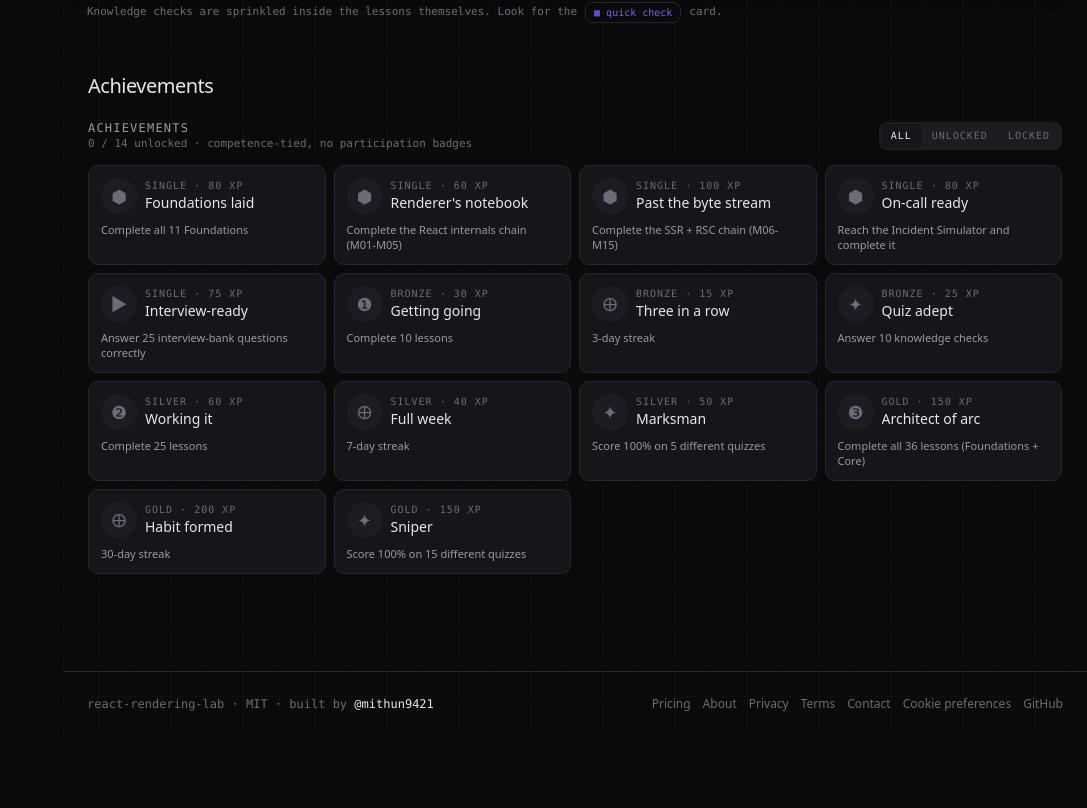
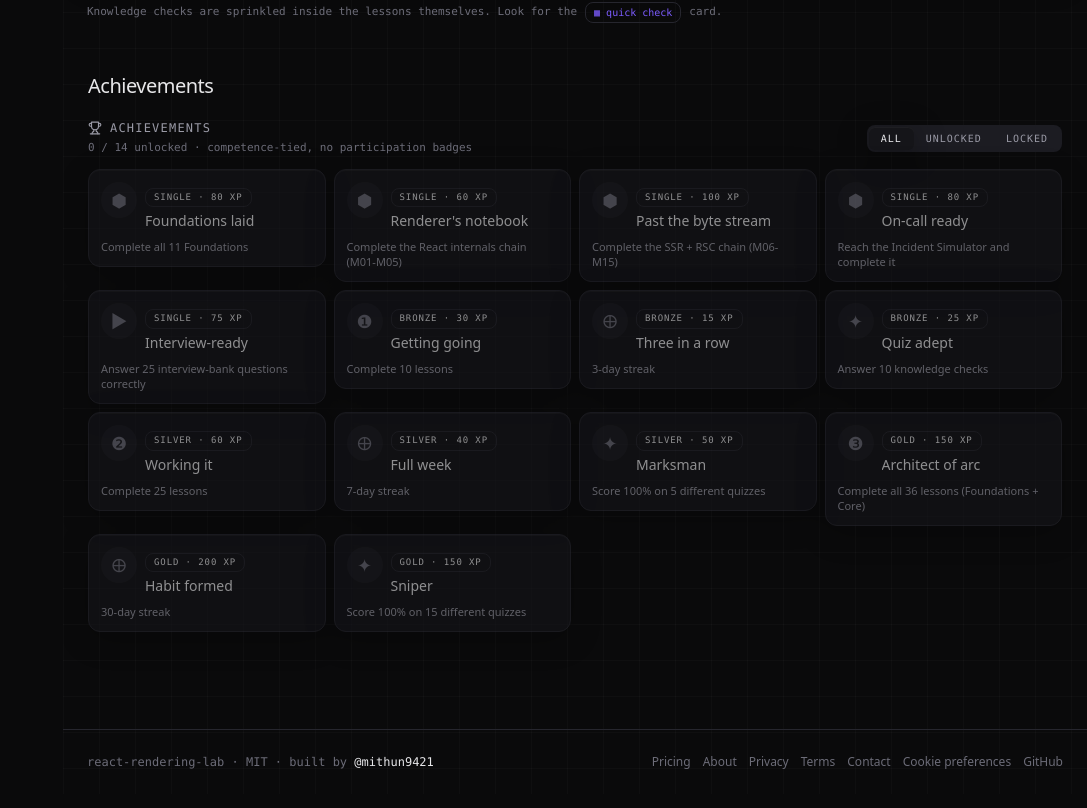
Before and after one commit to mithun9421/react-rendering-lab, a Next.js app: page /lab in a window 1280 px wide. Shown: the part 1320-2128 px from the top of the page, without its empty margins (193-1280 px from the left). Built offline with nearby package versions, Linux system fonts and the light colour scheme; no server answers.

Commit message:
feat(visual): shadcn refactor batch 2 — progress components
Convert AchievementsGallery, ContinueReadingBanner, ShareCard to use:
- cn() util instead of raw clsx
- shadcn Button + Progress primitives
- lucide icons in place of unicode glyphs

```diff
--- a/src/progress/AchievementsGallery.tsx
+++ b/src/progress/AchievementsGallery.tsx
@@ -2,7 +2,11 @@
 
 import { useState } from "react";
 import { motion } from "framer-motion";
-import clsx from "clsx";
+import { Check, Trophy } from "lucide-react";
+import { Card, CardContent } from "@/components/ui/card";
+import { Tabs, TabsList, TabsTrigger } from "@/components/ui/tabs";
+import { Badge } from "@/components/ui/badge";
+import { cn } from "@/lib/utils";
 import { ACHIEVEMENTS, type Achievement, type AchievementTier } from "./achievements";
 import { useProgress } from "./store";
 
@@ -25,29 +29,29 @@ export function AchievementsGallery() {
 
   return (
     <section>
-      <header className="mb-3 flex items-center justify-between gap-3">
+      <header className="mb-3 flex flex-wrap items-center justify-between gap-3">
         <div>
-          <h2 className="font-mono text-xs uppercase tracking-widest text-ink-muted">
+          <h2 className="flex items-center gap-2 font-mono text-xs uppercase tracking-widest text-ink-muted">
+            <Trophy className="size-3.5" />
             Achievements
           </h2>
-          <p className="font-mono text-[11px] text-ink-dim">
+          <p className="mt-1 font-mono text-[11px] tabular-nums text-ink-dim">
             {unlockedCount} / {sorted.length} unlocked · competence-tied, no participation badges
           </p>
         </div>
-        <div className="flex rounded-md bg-bg-elevated p-0.5 text-xs">
+        <Tabs value={filter} onValueChange={(v) => setFilter(v as typeof filter)}>
+          <TabsList className="h-auto p-0.5">
             {(["all", "unlocked", "locked"] as const).map((f) => (
-            <button
+              <TabsTrigger
                 key={f}
-              onClick={() => setFilter(f)}
-              className={clsx(
-                "rounded px-2.5 py-1 font-mono text-[10px] uppercase tracking-widest",
-                filter === f ? "bg-bg-panel text-ink" : "text-ink-dim hover:text-ink"
-              )}
+                value={f}
+                className="font-mono text-[10px] uppercase tracking-widest"
               >
                 {f}
-            </button>
+              </TabsTrigger>
             ))}
-        </div>
+          </TabsList>
+        </Tabs>
       </header>
 
       <ul className="grid grid-cols-2 gap-2 sm:grid-cols-3 lg:grid-cols-4">
@@ -65,16 +69,18 @@ function Tile({ a, unlockedAt }: { a: Achievement; unlockedAt?: number }) {
     <motion.li
       initial={{ opacity: 0, y: 4 }}
       animate={{ opacity: 1, y: 0 }}
-      className={clsx(
-        "relative overflow-hidden rounded-lg border p-3 transition",
-        locked
-          ? "border-bg-border bg-bg-panel opacity-60"
-          : tierGlow(a.tier)
+      transition={{ duration: 0.16, ease: "easeOut" }}
+    >
+      <Card
+        className={cn(
+          "relative overflow-hidden",
+          locked ? "opacity-60" : tierGlow(a.tier)
         )}
       >
+        <CardContent className="p-3">
           <div className="flex items-start gap-2">
             <span
-          className={clsx(
+              className={cn(
                 "grid size-9 shrink-0 place-items-center rounded-full text-lg",
                 locked ? "bg-bg-elevated text-ink-dim" : tierBg(a.tier)
               )}
@@ -82,18 +88,24 @@ function Tile({ a, unlockedAt }: { a: Achievement; unlockedAt?: number }) {
               {a.symbol ?? "★"}
             </span>
             <div className="min-w-0">
-          <div className="truncate font-mono text-[10px] uppercase tracking-widest text-ink-dim">
+              <Badge
+                variant="outline"
+                className="font-mono text-[9px] uppercase tracking-widest tabular-nums"
+              >
                 {a.tier} · {a.xp} XP
-          </div>
-          <div className="truncate text-sm font-medium text-ink">{a.title}</div>
+              </Badge>
+              <div className="mt-1 truncate text-sm font-medium text-ink">{a.title}</div>
             </div>
           </div>
           <p className="mt-2 text-[11px] leading-snug text-ink-muted">{a.criterion}</p>
           {unlockedAt && (
-        <p className="mt-2 font-mono text-[10px] text-accent-good">
-          ✓ {new Date(unlockedAt).toLocaleDateString()}
+            <p className="mt-2 flex items-center gap-1 font-mono text-[10px] text-accent-good">
+              <Check className="size-3" />
+              {new Date(unlockedAt).toLocaleDateString()}
             </p>
           )}
+        </CardContent>
+      </Card>
     </motion.li>
   );
 }
--- a/src/progress/ContinueReadingBanner.tsx
+++ b/src/progress/ContinueReadingBanner.tsx
@@ -3,7 +3,10 @@
 import Link from "next/link";
 import { useEffect, useState } from "react";
 import { motion, AnimatePresence } from "framer-motion";
-import clsx from "clsx";
+import { BookmarkCheck, X } from "lucide-react";
+import { Button } from "@/components/ui/button";
+import { Progress } from "@/components/ui/progress";
+import { cn } from "@/lib/utils";
 import { useProgress } from "./store";
 import { moduleBySlug } from "@/modules/registry";
 
@@ -58,42 +61,42 @@ export function ContinueReadingBanner({ variant = "inline" }: { variant?: "inlin
           animate={{ opacity: 1, y: 0 }}
           exit={{ opacity: 0, y: variant === "sticky" ? -16 : 4 }}
           transition={{ duration: 0.18 }}
-          className={clsx(
+          className={cn(
             variant === "sticky"
               ? "sticky top-0 z-40 border-b border-accent/30 bg-bg-subtle/80 backdrop-blur"
-              : "mb-4 rounded-xl border border-accent/40 bg-accent/[0.06]"
+              : "mb-4 rounded-lg border border-accent/40 bg-accent/[0.06]"
           )}
           role="dialog"
           aria-label="Continue reading"
         >
           <div
-            className={clsx(
+            className={cn(
               "mx-auto flex max-w-6xl flex-wrap items-center gap-3 px-4 py-3 sm:px-6",
               variant === "inline" && "p-4"
             )}
           >
-            <span className="font-mono text-[10px] uppercase tracking-widest text-accent">
-              ⟲ pick up where you left off
+            <span className="flex items-center gap-1.5 font-mono text-[10px] uppercase tracking-widest text-accent">
+              <BookmarkCheck className="size-3.5" />
+              pick up where you left off
             </span>
             <BannerBody slug={lastReading.slug} pct={lastReading.scrollPct} />
             <div className="ml-auto flex flex-wrap items-center gap-2">
-              <Link
-                href={`/lab/${lastReading.slug}`}
-                className="rounded-md bg-accent px-3 py-1.5 text-xs font-medium text-white shadow-glass active:scale-95 hover:brightness-110"
-              >
-                Resume →
-              </Link>
-              <button
+              <Button asChild size="sm">
+                <Link href={`/lab/${lastReading.slug}`}>Resume →</Link>
+              </Button>
+              <Button
                 type="button"
+                variant="ghost"
+                size="icon"
                 onClick={() => {
                   setClosing(true);
                   setTimeout(dismiss, 200);
                 }}
-                className="rounded-md border border-bg-border bg-bg-elevated px-2.5 py-1.5 font-mono text-[11px] text-ink-muted hover:text-ink"
                 aria-label="Dismiss continue reading"
+                className="size-8"
               >
-                dismiss
-              </button>
+                <X className="size-4" />
+              </Button>
             </div>
           </div>
         </motion.div>
@@ -109,14 +112,9 @@ function BannerBody({ slug, pct }: { slug: string; pct: number }) {
   return (
     <div className="min-w-0 flex-1">
       <div className="truncate text-sm font-medium text-ink">{title}</div>
-      <div className="mt-0.5 flex items-center gap-2 font-mono text-[11px] text-ink-dim">
-        <span>{percent}% in</span>
-        <span className="h-1 w-24 overflow-hidden rounded-full bg-bg-elevated">
-          <span
-            className="block h-full bg-accent"
-            style={{ width: `${percent}%` }}
-          />
-        </span>
+      <div className="mt-1 flex items-center gap-2 font-mono text-[11px] text-ink-dim">
+        <span className="tabular-nums">{percent}% in</span>
+        <Progress value={percent} className="h-1 w-24" />
       </div>
     </div>
   );
--- a/src/progress/ShareCard.tsx
+++ b/src/progress/ShareCard.tsx
@@ -1,7 +1,10 @@
 "use client";
 
 import { useState } from "react";
-import clsx from "clsx";
+import { Share2, Copy, Download, Check, Twitter, Linkedin } from "lucide-react";
+import { Button } from "@/components/ui/button";
+import { Card, CardContent, CardHeader } from "@/components/ui/card";
+import { Badge } from "@/components/ui/badge";
 import { useProgress, levelOf, computeStreak } from "./store";
 
 /**
@@ -75,16 +78,17 @@ export function ShareCard() {
   }
 
   return (
-    <section className="rounded-xl border border-accent/30 bg-gradient-to-b from-accent/[0.04] to-transparent p-5">
-      <header className="mb-3 flex flex-wrap items-center justify-between gap-2">
-        <h2 className="font-mono text-xs uppercase tracking-widest text-accent">
-          ⇡ share your progress
+    <Card className="border-accent/30 bg-gradient-to-b from-accent/[0.04] to-transparent">
+      <CardHeader className="flex flex-row flex-wrap items-center justify-between gap-2 space-y-0 pb-3">
+        <h2 className="flex items-center gap-1.5 font-mono text-xs uppercase tracking-widest text-accent">
+          <Share2 className="size-3.5" />
+          share your progress
         </h2>
-        <span className="font-mono text-[11px] text-ink-dim">
+        <Badge variant="outline" className="font-mono text-[10px] tabular-nums">
           Level {level} · {streak}🔥 · {lessons}/36
-        </span>
-      </header>
-
+        </Badge>
+      </CardHeader>
+      <CardContent className="pt-0">
         {/* Card preview */}
         <div
           className="relative overflow-hidden rounded-lg border border-bg-border bg-bg-elevated"
@@ -113,39 +117,32 @@ export function ShareCard() {
         </div>
 
         <div className="mt-4 flex flex-wrap gap-2">
-        <a
-          href={twitterUrl}
-          target="_blank"
-          rel="noreferrer"
-          className="rounded-md border border-bg-border bg-bg-panel px-3 py-1.5 font-mono text-[11px] text-ink-muted hover:text-ink"
+          <Button asChild variant="outline" size="sm">
+            <a href={twitterUrl} target="_blank" rel="noreferrer">
+              <Twitter className="size-3.5" /> share on X
+            </a>
+          </Button>
+          <Button asChild variant="outline" size="sm">
+            <a href={linkedinUrl} target="_blank" rel="noreferrer">
+              <Linkedin className="size-3.5" /> share on LinkedIn
+            </a>
+          </Button>
+          <Button
+            variant="outline"
+            size="sm"
+            onClick={copy}
+            className={copied ? "text-accent-good" : undefined}
           >
-          ↗ share on X
+            {copied ? <Check className="size-3.5" /> : <Copy className="size-3.5" />}
+            {copied ? "copied" : "copy text + link"}
+          </Button>
+          <Button asChild variant="outline" size="sm">
+            <a href={cardAbs} download="react-rendering-lab-progress.png">
+              <Download className="size-3.5" /> download card
             </a>
-        <a
-          href={linkedinUrl}
-          target="_blank"
-          rel="noreferrer"
-          className="rounded-md border border-bg-border bg-bg-panel px-3 py-1.5 font-mono text-[11px] text-ink-muted hover:text-ink"
-        >
-          ↗ share on LinkedIn
-        </a>
-        <button
-          onClick={copy}
-          className={clsx(
-            "rounded-md border border-bg-border bg-bg-panel px-3 py-1.5 font-mono text-[11px]",
-            copied ? "text-accent-good" : "text-ink-muted hover:text-ink"
-          )}
-        >
-          {copied ? "✓ copied" : "⎘ copy text + link"}
-        </button>
-        <a
-          href={cardAbs}
-          download="react-rendering-lab-progress.png"
-          className="rounded-md border border-bg-border bg-bg-panel px-3 py-1.5 font-mono text-[11px] text-ink-muted hover:text-ink"
-        >
-          ↓ download card
-        </a>
+          </Button>
         </div>
-    </section>
+      </CardContent>
+    </Card>
   );
 }
```
Lines whose indentation alone changed are shown as unchanged.
